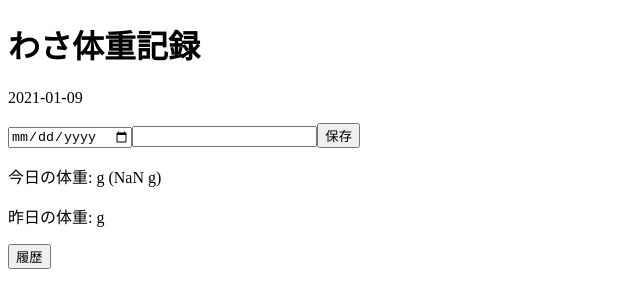
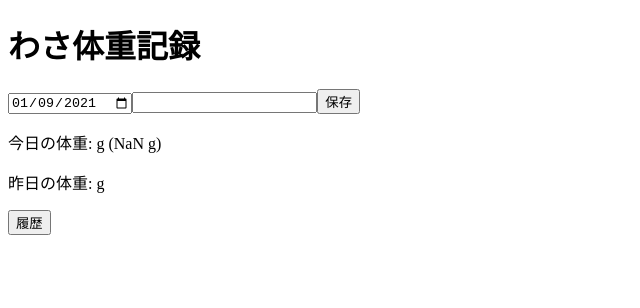
Before and after one commit to hokita/weight_tracker, a React app in the folder front/: page / in a window 1280 px wide. Shown: the top 308 px of the page, without its empty margins (0-640 px from the left). Built offline with nearby package versions, Linux system fonts and the light colour scheme.

Commit message:
Set the form to today's date as the default value.

```diff
--- a/front/src/App.tsx
+++ b/front/src/App.tsx
@@ -9,7 +9,7 @@ const App = () => {
   const [yesterdayWeight, setYesterdayWeight] = useState(0)
   const [weights, setWeights] = useState([])
   const [value, setValue] = useState('')
-  const [date, setDate] = useState('')
+  const [date, setDate] = useState(moment().format('YYYY-MM-DD'))
   const [listToggle, setListToggle] = useState(false)
 
   useEffect(() => {
@@ -69,7 +69,6 @@ const App = () => {
   return (
     <React.Fragment>
       <h1>わさ体重記録</h1>
-      <p>{moment().format('YYYY-MM-DD')}</p>
       <form onSubmit={handleSubmit}>
         <input
           type="date"
```
